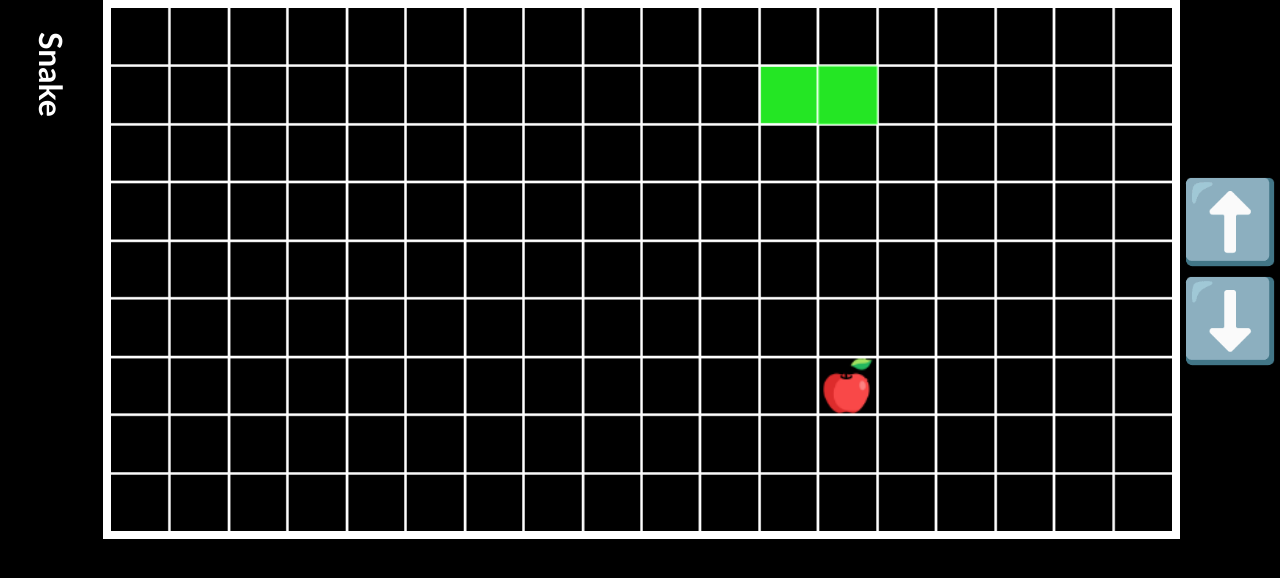
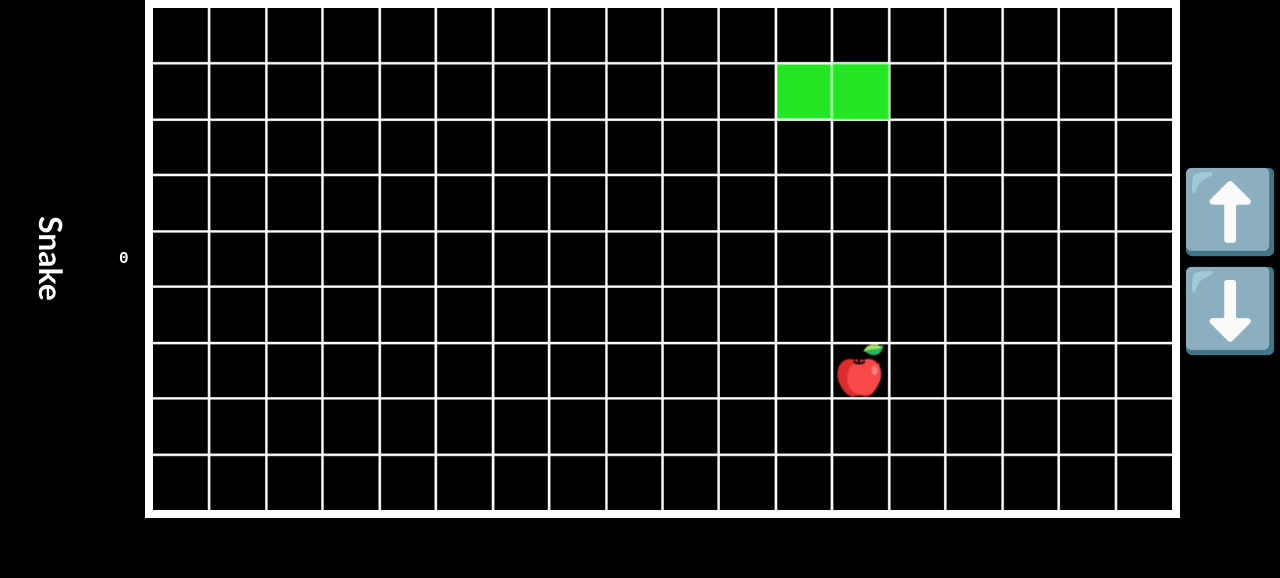
Before and after one commit to miketella/snake, a plain HTML site: page index.html in a window 1280 px wide. Drawn offline with Linux system fonts and the light colour scheme.

Commit message:
Now with points

```diff
--- a/index.css
+++ b/index.css
@@ -17,6 +17,18 @@ html, body {
 
 h1 {
     margin: 1em;
+}
+
+#points {
+    font-family:'Courier New', Courier, monospace;
+    font-weight: bold;
+    padding:1em;
+}
+
+.titlebar {
+    display:flex;
+    justify-content: space-between;
+    align-items: center;
 }
 
 canvas {
--- a/index.html
+++ b/index.html
@@ -7,7 +7,10 @@
     </head>
     <body>
         <div class="wrapper">
-            <h1>Snake</h1>
+            <div class="titlebar">
+                <h1>Snake</h1>
+                <div id="points"></div>
+            </div>
             <canvas></canvas>
             <div class="keys">
                 <div class="up">
--- a/index.js
+++ b/index.js
@@ -179,6 +179,7 @@ function move() {
 
     drawGrid();
     drawSnake([newHead]);
+    updatePoints(snake.length - 2);
 }
 
 function updateMainLoop() {
@@ -248,4 +249,9 @@ function flattenSnakeShape() {
     return snake.map(p => p[0] + "|" + p[1]);
 }
 
+function updatePoints(newPoints) {
+    console.log(`New points: ${newPoints}`);
+    document.getElementById("points").innerHTML = newPoints;
+}
+
 main();
```
